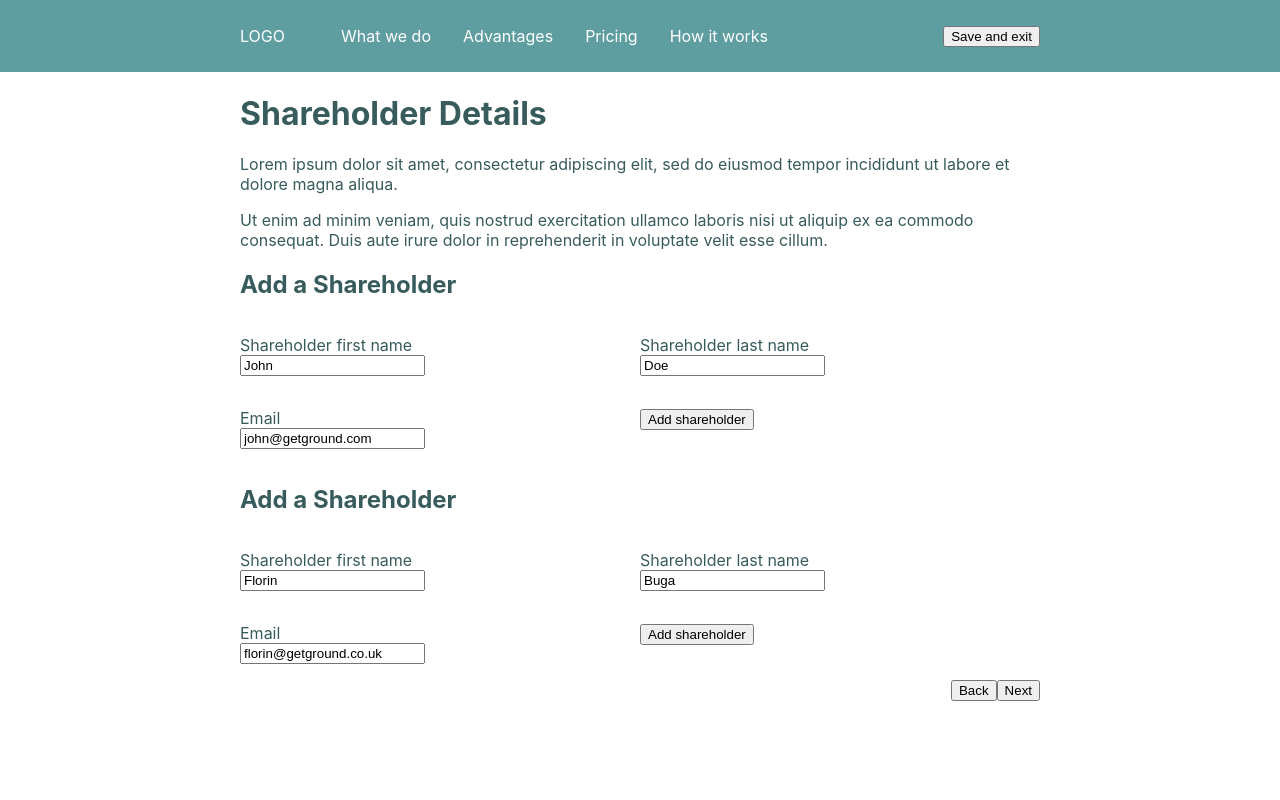
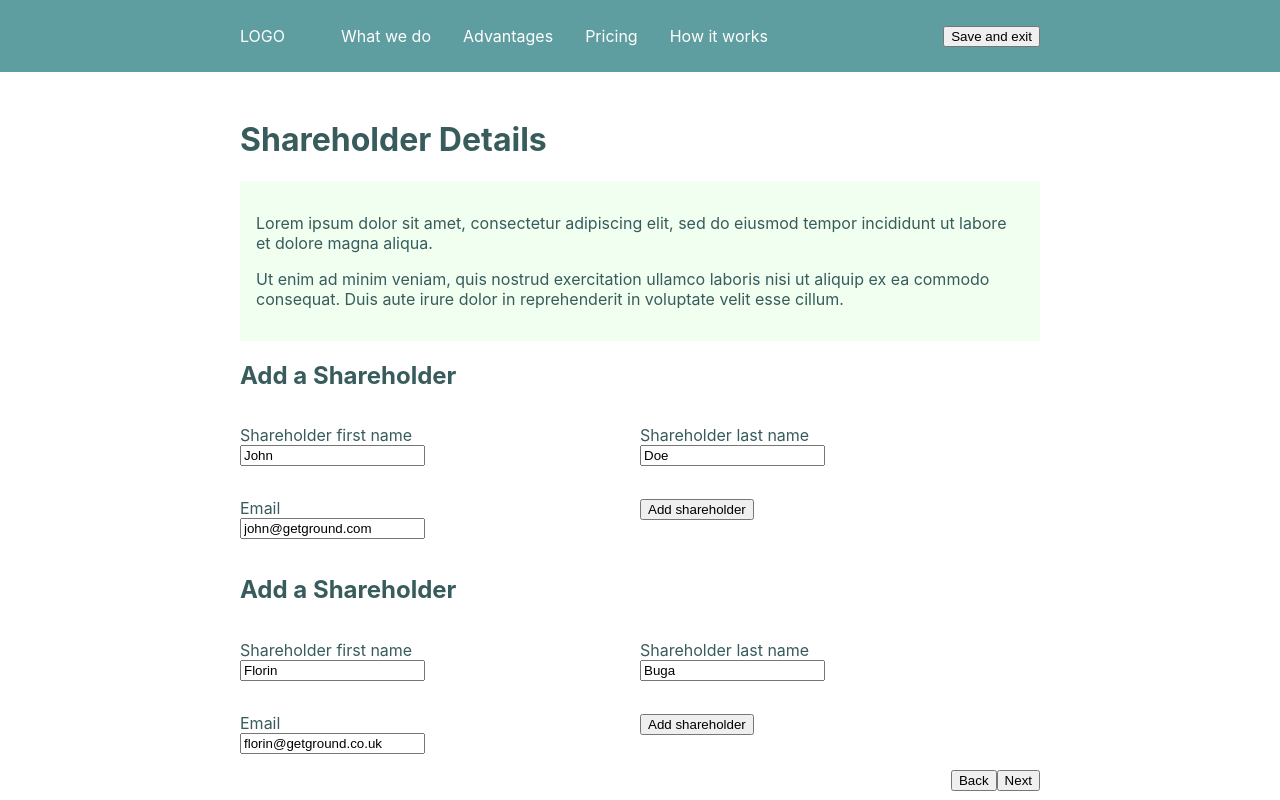
Before and after one commit to finnbuga/gforms, a React (Create React App) app: page / in a window 1280 px wide. Built offline with nearby package versions, Linux system fonts and the light colour scheme.

Commit message:
style: style info text, errors and headers

```diff
--- a/src/App.css
+++ b/src/App.css
@@ -1,5 +1,9 @@
 body {
   color: rgb(56, 91, 92);
+}
+
+h1 {
+  margin-top: 3rem;
 }
 
 .container {
@@ -11,3 +15,12 @@ body {
   display: flex;
   justify-content: flex-end;
 }
+
+.info {
+  background-color: honeydew;
+  padding: 1rem;
+}
+
+.error {
+  color: red;
+}
```
